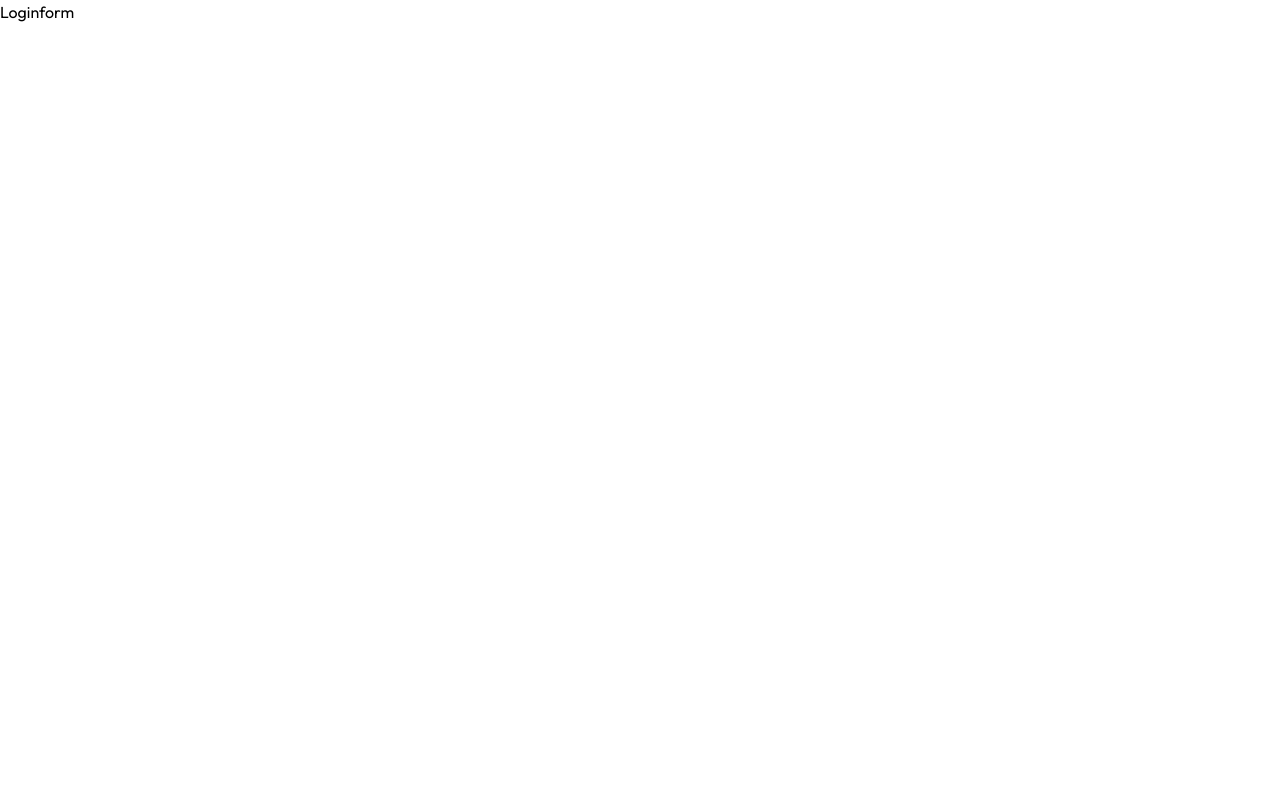
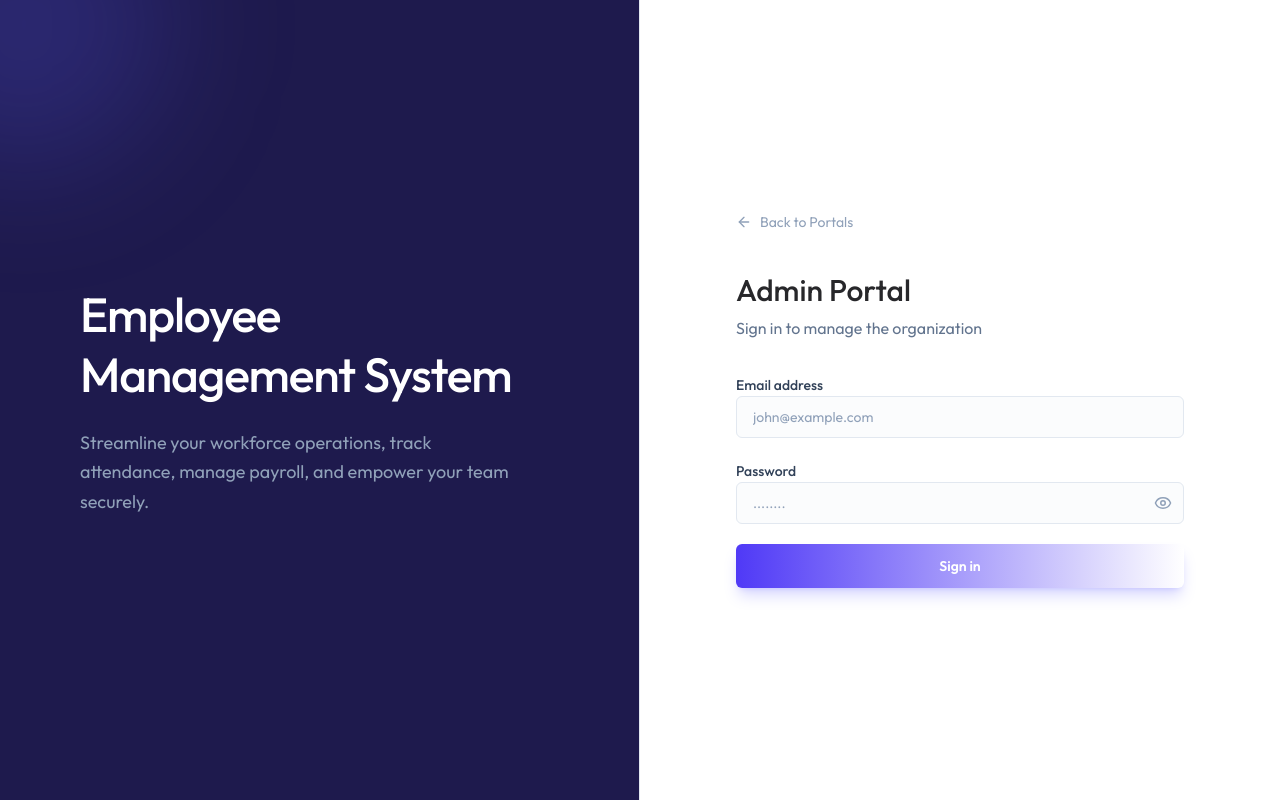
Before and after one commit to Sakshya10027/EMS-Platform, a React (Vite) app in the folder Client/: page /login/admin in a window 1280 px wide. Built offline with nearby package versions, Linux system fonts and the light colour scheme.

Commit message:
Completed Login form UI

```diff
--- a/Client/src/components/Loginform.jsx
+++ b/Client/src/components/Loginform.jsx
@@ -1,8 +1,62 @@
-import React from 'react'
+import LoginLeftSide from './LoginLeftSide.jsx'
+import { Link } from 'react-router-dom'
+import { ArrowLeftIcon, EyeIcon, EyeOffIcon, Loader2Icon } from 'lucide-react'
+import { useState } from 'react'
 
-const Loginform = () => {
+const Loginform = ({ role, title, subtitle }) => {
+    const [email, setEmail] = useState("")
+    const [showPassword, setShowPassword] = useState(false)
+    const [error, setError] = useState("")
+    const [loading, setLoading] = useState(false)
+
+    const handleSubmit = async (e) => {
+        e.preventDefault();
+    }
+
     return (
-        <div>Loginform</div>
+        <div className='min-h-screen flex flex-col md:flex-row'>
+            <LoginLeftSide />
+            <div className='flex-1 flex items-center justify-center p-6 sm:p-12 bg-white'>
+                <div className='w-full max-w-md animate-fade-in'>
+                    <Link to='/login' className='inline-flex items-center gap-2 text-slate-400 hover:text-slate-700 text-sm mb-10 transition-colors'>
+                        <ArrowLeftIcon size={16} /> Back to Portals
+
+                    </Link>
+                    <div className='mb-8'>
+                        <h1 className='text-2xl sm:text-3xl font-medium text-zinc-800'>{title}</h1>
+                        <p className='text-slate-500 text-sm sm:text-base mt-2'>{subtitle}</p>
+                    </div>
+                    {error && (
+                        <div className='mbb-6 p-4 bg-rose-50 border border-rose-200 trxt-rose-700 text-sm rounded-xl flex items-start gap-3'>
+                            <div className='w-1.5 h-1.5 rounded-full bg-rose-500 mt-1.5 shrink-0' />
+                            {error}
+                        </div>
+                    )}
+
+                    <form className='space-y-5' onSubmit={handleSubmit}>
+                        <div>
+                            <label className='bloack text-sm font-medium text-slate-700 mb-2'>Email address</label>
+                            <input type="email" value={email} onChange={(e) => setEmail(e.target.value)} required placeholder='john@example.com' />
+                        </div>
+                        <div>
+                            <label className='bloack text-sm font-medium text-slate-700 mb-2'>Password</label>
+                            <div className='relative'>
+                                <input type={showPassword ? 'text' : 'password'} onChange={(e) => setPassword(e.target.value)} required className='pr-11' placeholder='........' />
+                                <button type='button' className='absolute right-3 top-1/2 -translate-y-1/2 text-slate-400 hover:text-slate-600 transition-colors' onClick={() => setShowPassword(!showPassword)}>
+                                    {showPassword ? <EyeOffIcon size={18} /> : <EyeIcon size={18} />}
+                                </button>
+                            </div>
+
+                        </div>
+                        <button type='submit' disabled={loading} className='w-full py-3 bg-linear-to-r from-indigo-600 to-indogo-500 text-white rounded-md text-sm font-semibold hover:form-indigo-700 hover:to-indigo-600 disabled:opacity-50 transition-all duration-200 shadow-lg shadow-indigo-500/25 active:scale-[0.98] flex items-center justify-center'>
+                            {loading && <Loader2Icon className='animate-spin h-4 w-4 mr-2' />}
+                            Sign in
+                        </button>
+                    </form>
+                </div>
+            </div>
+
+        </div>
     )
 }
 
```
